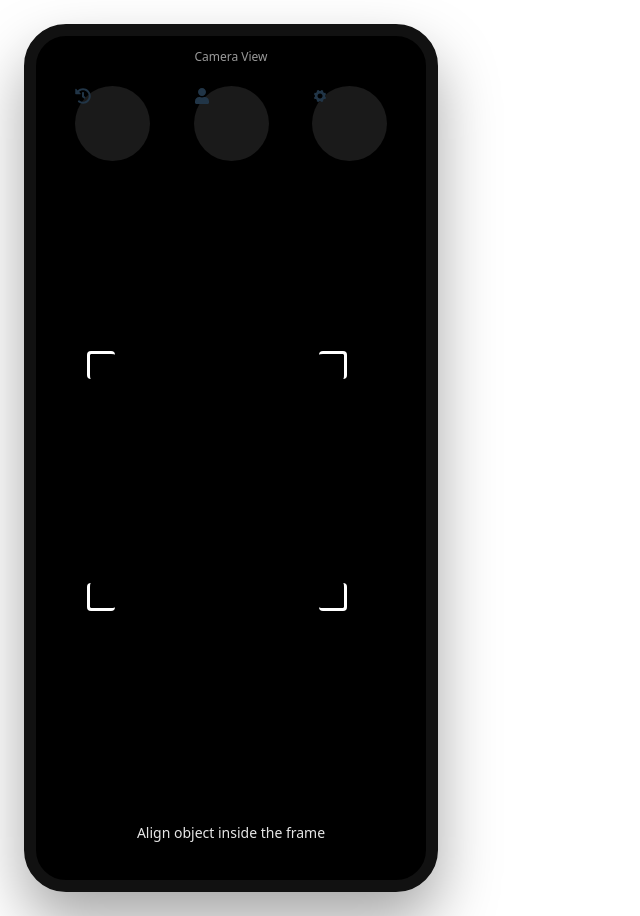
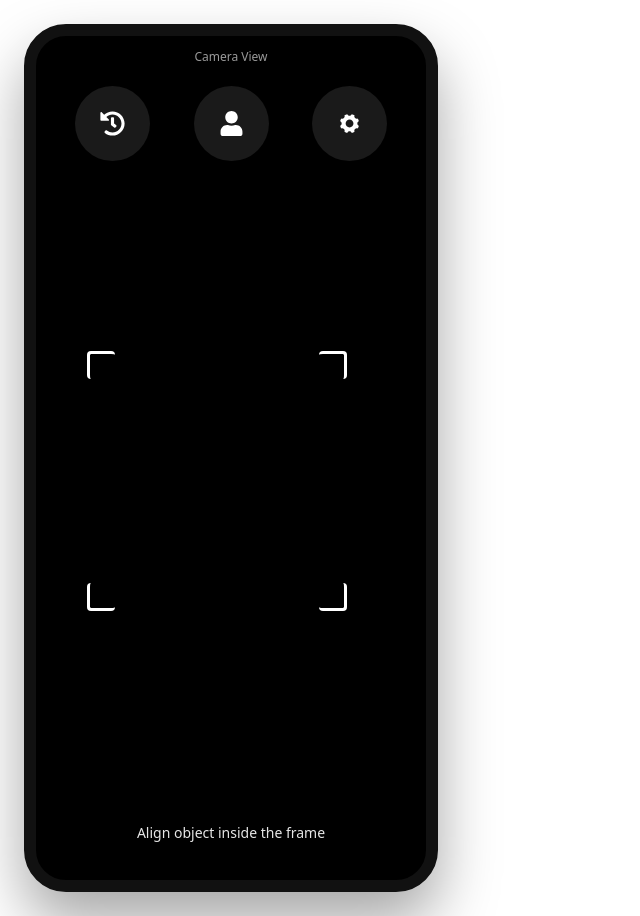
Before and after one commit to Ollie-Edwards/HCI-Project, a React (Vite) app in the folder hciproject/: page / in a window 1280 px wide. Shown: the whole page, without its empty margins (0-640 px from the left). Built offline with nearby package versions, Linux system fonts and the light colour scheme; no server answers.

Commit message:
center and make icons white

```diff
--- a/hciproject/src/App.jsx
+++ b/hciproject/src/App.jsx
@@ -141,16 +141,17 @@ export default function IPhoneScannerUI() {
 
         <div className="headerContainer">
           <div className="iconContainer">
+
             <div className="icon">
-              <FaHistory />
+              <FaHistory size={25} />
             </div>
 
             <div className="icon">
-              <FaUser />
+              <FaUser size={25} />
             </div>
 
             <div className="icon">
-              <IoIosSettings />
+              <IoIosSettings size={25} />
             </div>
           </div>
         </div>
--- a/hciproject/src/index.css
+++ b/hciproject/src/index.css
@@ -72,7 +72,12 @@ button:focus-visible {
   height: 75px;
   background-color: #1a1a1a;
   border-radius: 100%;
+  color: white;
 
+  /* Center icons in div */
+  display: flex;
+  align-items: center;
+  justify-content: center;
 }
 
 .iconContainer{
```
